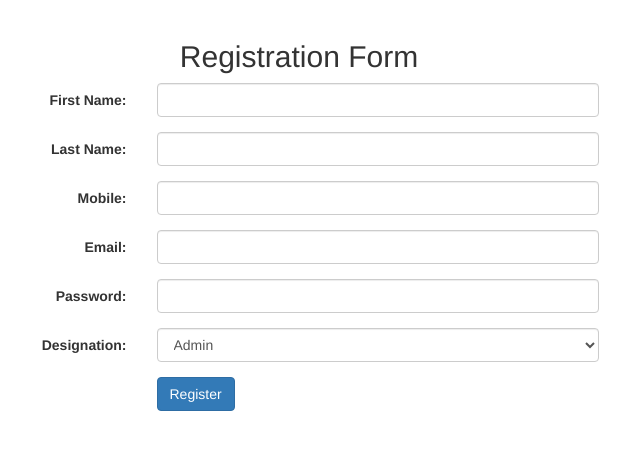
After one commit to Nitish-Singh10/QR-Code, a PHP site: page /tcpdf/registerall.php in a window 1280 px wide. The commit adds this page. Shown: the top 450 px of the page, without its empty margins (341-981 px from the left). Run offline with PHP 8.4, Linux system fonts and the light colour scheme.

Commit message:
Login and admin privlages

```diff
--- a/admin.php
+++ b/admin.php
@@ -48,7 +48,7 @@ if (isset($_SESSION['user_name'])) {
             // Handle default case or exit gracefully
             exit("Invalid session data");
     }
-    echo $query;
+    // echo $query;
 
     // Execute and display table rows
     if ($result = $mysqli->query($query)) {
--- /dev/null
+++ b/registerall.php
@@ -0,0 +1,97 @@
+<!DOCTYPE html>
+<html lang="en">
+<head>
+    <meta charset="UTF-8">
+    <meta name="viewport" content="width=device-width, initial-scale=1.0">
+    <link rel="stylesheet" href="https://maxcdn.bootstrapcdn.com/bootstrap/3.3.7/css/bootstrap.min.css">
+    <title>Registration Form</title>
+    <style>
+        body {
+            padding: 20px;
+        }
+
+        form {
+            max-width: 600px;
+            margin: 0 auto;
+        }
+
+        #registrationDeskNumber {
+            display: none;
+        }
+    </style>
+</head>
+<body>
+    <h2 class="text-center">Registration Form</h2>
+    <form method="POST" action="register.php" class="form-horizontal">
+        <div class="form-group">
+            <label for="name" class="col-sm-3 control-label">First Name:</label>
+            <div class="col-sm-9">
+                <input type="text" name="Fname" class="form-control" required>
+            </div>
+        </div>
+        <div class="form-group">
+            <label for="name" class="col-sm-3 control-label">Last Name:</label>
+            <div class="col-sm-9">
+                <input type="text" name="Lname" class="form-control" required>
+            </div>
+        </div>
+
+
+        <div class="form-group">
+            <label for="mobile" class="col-sm-3 control-label">Mobile:</label>
+            <div class="col-sm-9">
+                <input type="text" name="mobile" class="form-control" required>
+            </div>
+        </div>
+
+        <div class="form-group">
+            <label for="email" class="col-sm-3 control-label">Email:</label>
+            <div class="col-sm-9">
+                <input type="email" name="email" class="form-control" required>
+            </div>
+        </div>
+
+        <div class="form-group">
+            <label for="password" class="col-sm-3 control-label">Password:</label>
+            <div class="col-sm-9">
+                <input type="password" name="password" class="form-control" required>
+            </div>
+        </div>
+
+        <div class="form-group">
+            <label for="designation" class="col-sm-3 control-label">Designation:</label>
+            <div class="col-sm-9">
+                <select name="designation" id="designation" class="form-control" required>
+                    <option value="admin">Admin</option>
+                    <option value="registrationdesk">Registration Desk</option>
+                </select>
+            </div>
+        </div>
+
+        <div id="registrationDeskNumber" class="form-group">
+            <label for="deskNumber" class="col-sm-3 control-label">Desk Number:</label>
+            <div class="col-sm-9">
+                <input type="text" name="deskNumber" class="form-control">
+            </div>
+        </div>
+
+        <div class="form-group">
+            <div class="col-sm-offset-3 col-sm-9">
+                <button type="submit" class="btn btn-primary">Register</button>
+            </div>
+        </div>
+    </form>
+
+    <script src="https://ajax.googleapis.com/ajax/libs/jquery/1.12.4/jquery.min.js"></script>
+    <script src="https://maxcdn.bootstrapcdn.com/bootstrap/3.3.7/js/bootstrap.min.js"></script>
+
+    <script>
+        $(document).ready(function () {
+            $('#designation').change(function () {
+                var registrationDeskNumberField = $('#registrationDeskNumber');
+                registrationDeskNumberField.toggle($(this).val() === 'registrationdesk');
+            });
+        });
+    </script>
+</body>
+</html>
```
Also changed, not shown: Login.php (+13 -4 lines), register.php (added, +55 -0 lines).
